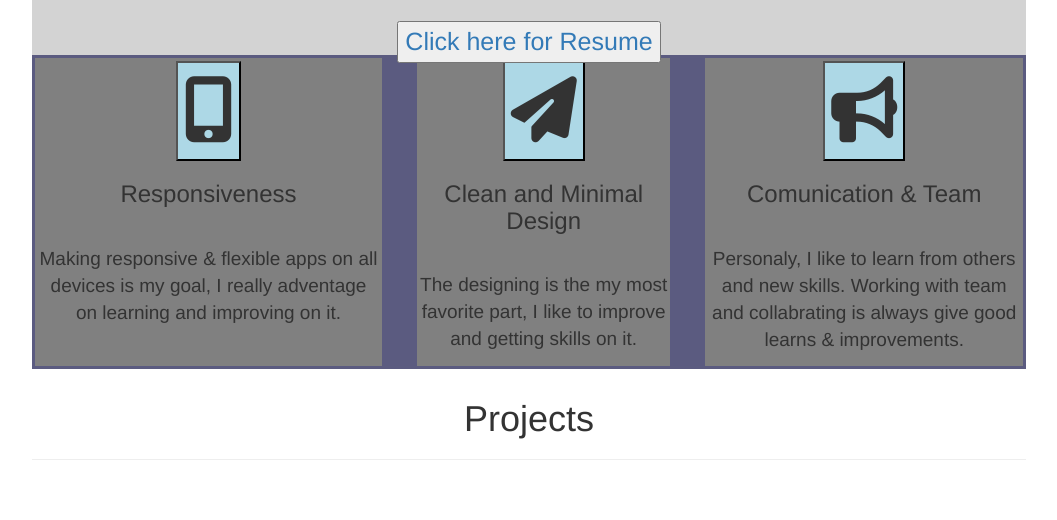
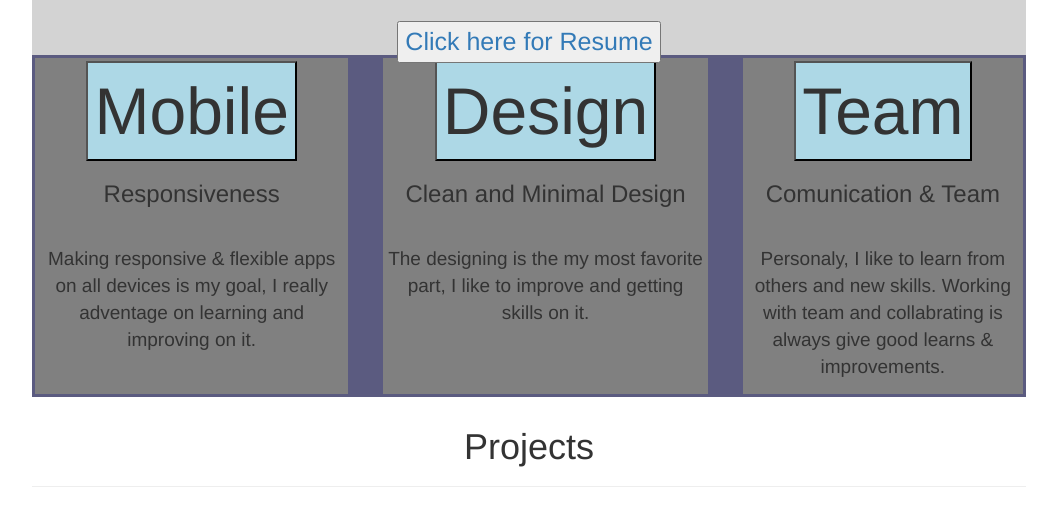
Before and after one commit to Evank1206/myPortfolio, a plain HTML site: page index.html in a window 1280 px wide. Shown: the part 1349-1869 px from the top of the page, without its empty margins (111-1168 px from the left). Drawn offline with nearby package versions, Linux system fonts and the light colour scheme.

Commit message:
removed the font-awesome icons

```diff
--- a/css/main.css
+++ b/css/main.css
@@ -20,6 +20,7 @@ header{
 
 }
 header>h1{
+	text-decoration: none;
     float: left;
 	padding-left: 2%;
 	color: skyblue;
--- a/index.html
+++ b/index.html
@@ -21,7 +21,7 @@
 
 	<!-- header section -->
     <header>
-		<h1>Evank</h1>
+		<h1><a href="https://github.com/" target="_blank">Evank</a></h1>
 		<ul id="ul">
 			<li><a href="#" id="about">About</a></li>
 			<li><a href="#" id="portfolio">Portfolio</a></li>
@@ -84,20 +84,20 @@
 
 		<div class="bottom">
 			<div class="item1">
-				<button id="item1-btn"><i class="fa fa-mobile-phone"></i> </button>
+				<button id="item1-btn">Mobile</button>
 				<h3>Responsiveness</h3> <br>
 				<p>Making responsive & flexible apps on all devices is my goal, I really adventage on learning and improving on it.</p>
 		    </div>
 
 		    <div class="item2">
-				<button id="item2-btn"><i class="fa fa-paper-plane"></i></button>
+				<button id="item2-btn">Design</button>
 
 				<h3>Clean and Minimal Design</h3> <br>
 				<p>The designing is the my most favorite part, I like to improve and getting skills on it.</p>
 			</div>
 
 			<div class="item3">
-				<button id="item3-btn"><i class="fa fa-bullhorn"></i></button>
+				<button id="item3-btn">Team</button>
 
 				<h3>Comunication & Team</h3> <br>
 				<p>Personaly, I like to learn from others and new skills. Working with team and collabrating is always give good learns & improvements.</p>
```
